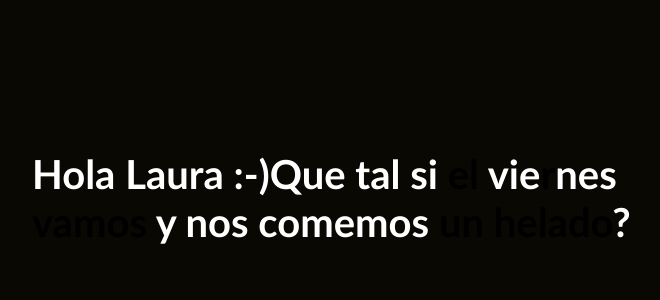
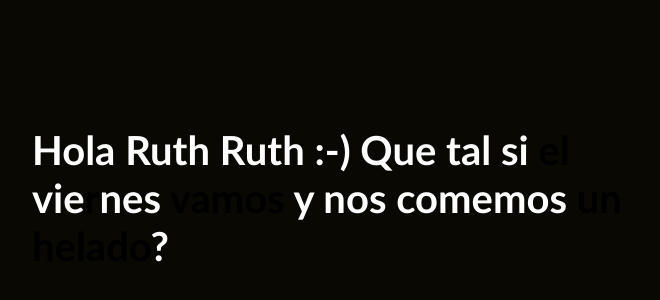
Before and after one commit to Cristhian-Flores/CorazonDePalta.github.io, a plain HTML site: page index.html in a window 1280 px wide. Shown: the part 202-502 px from the top of the page, without its empty margins (308-968 px from the left). Drawn offline with Linux system fonts and the light colour scheme.

Commit message:
Update index.html

```diff
--- a/index.html
+++ b/index.html
@@ -10,7 +10,7 @@
   <main class="container">
 <!--     <p>Hola Ruth Ruth :-)</p>
     <br> -->
-    <p>Hola Laura :-)Que tal si <span>el</span> vie<span>r</span>nes <span>vamos</span> y nos comemos <span>un helado</span>?</p>
+    <p>Hola Ruth Ruth :-) Que tal si <span>el</span> vie<span>r</span>nes <span>vamos</span> y nos comemos <span>un helado</span>?</p>
   </main>
 </body>
 
```
